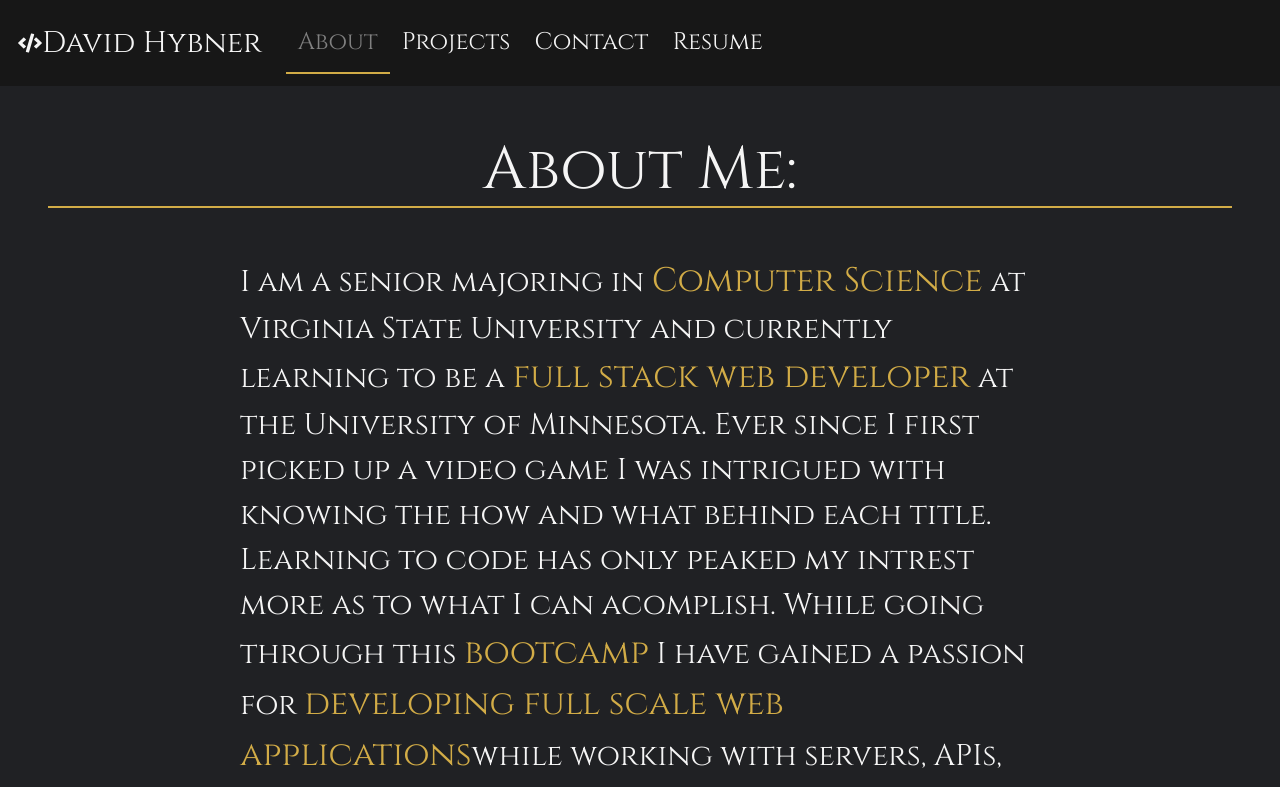
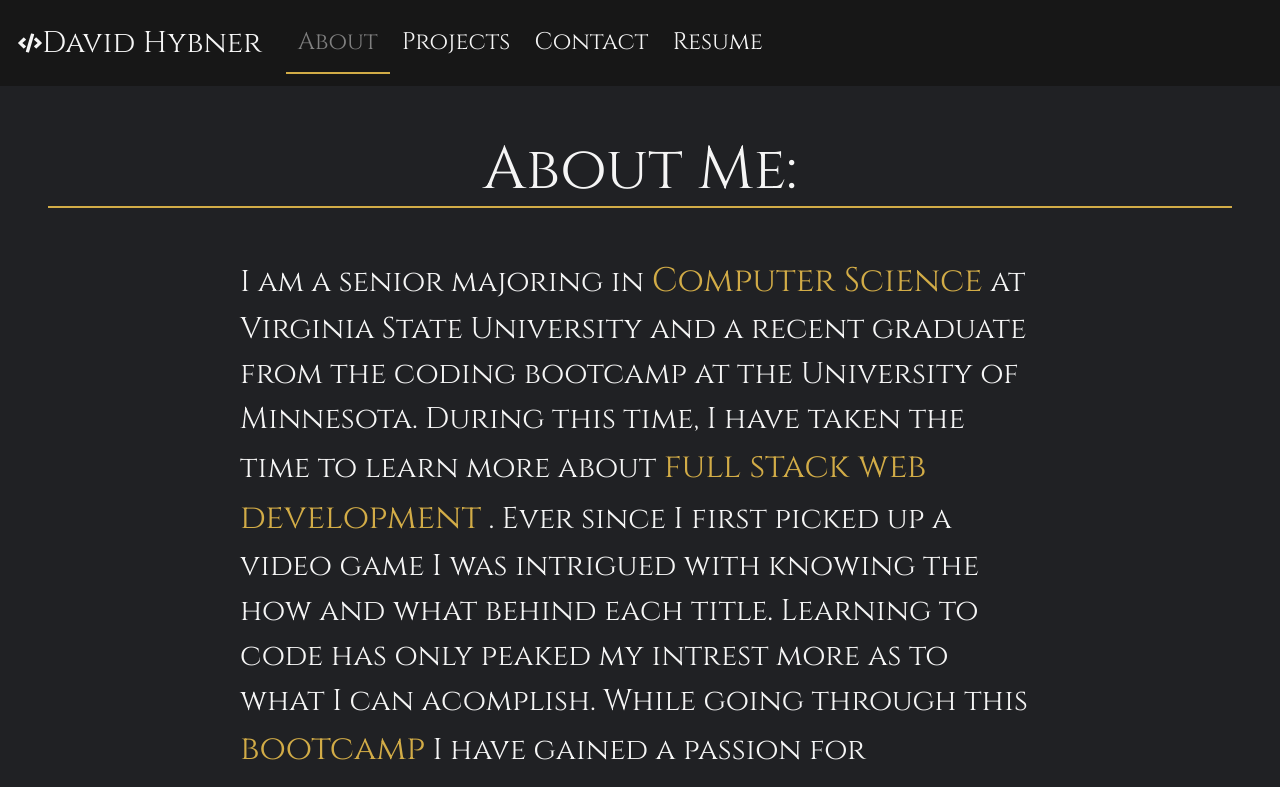
Before and after one commit to WixkedLuck/Portfolio-But-React, a React (Create React App) app: page / in a window 1280 px wide. Shown: the top 787 px of the page. Built offline with nearby package versions, Linux system fonts and the light colour scheme.

Commit message:
Update About.js
update about me description

```diff
--- a/src/components/About.js
+++ b/src/components/About.js
@@ -9,8 +9,8 @@ export default function About() {
         <h1 className='Title'>About Me: </h1>
 
 
-       <p>I am a senior majoring in <span className="boldly">Computer Science</span> at Virginia State University and currently learning to be a <span className="boldly">full
-      stack web developer</span> at the University of Minnesota. Ever since I first picked up a video game I was intrigued with
+       <p>I am a senior majoring in <span className="boldly">Computer Science</span> at Virginia State University and a recent graduate from the coding bootcamp at the University of Minnesota. During this time, I have taken the time to learn more about <span className="boldly">full
+      stack web development</span> . Ever since I first picked up a video game I was intrigued with
       knowing the how and what behind each title. Learning to code has only peaked my intrest more as to what I can
       acomplish. While going through this <span className="boldly">bootcamp</span> I have gained a passion for <span className="boldly">developing full scale web applications</span>
       while working with servers, APIs, databases, and creating interactive user interfaces.</p>
```
